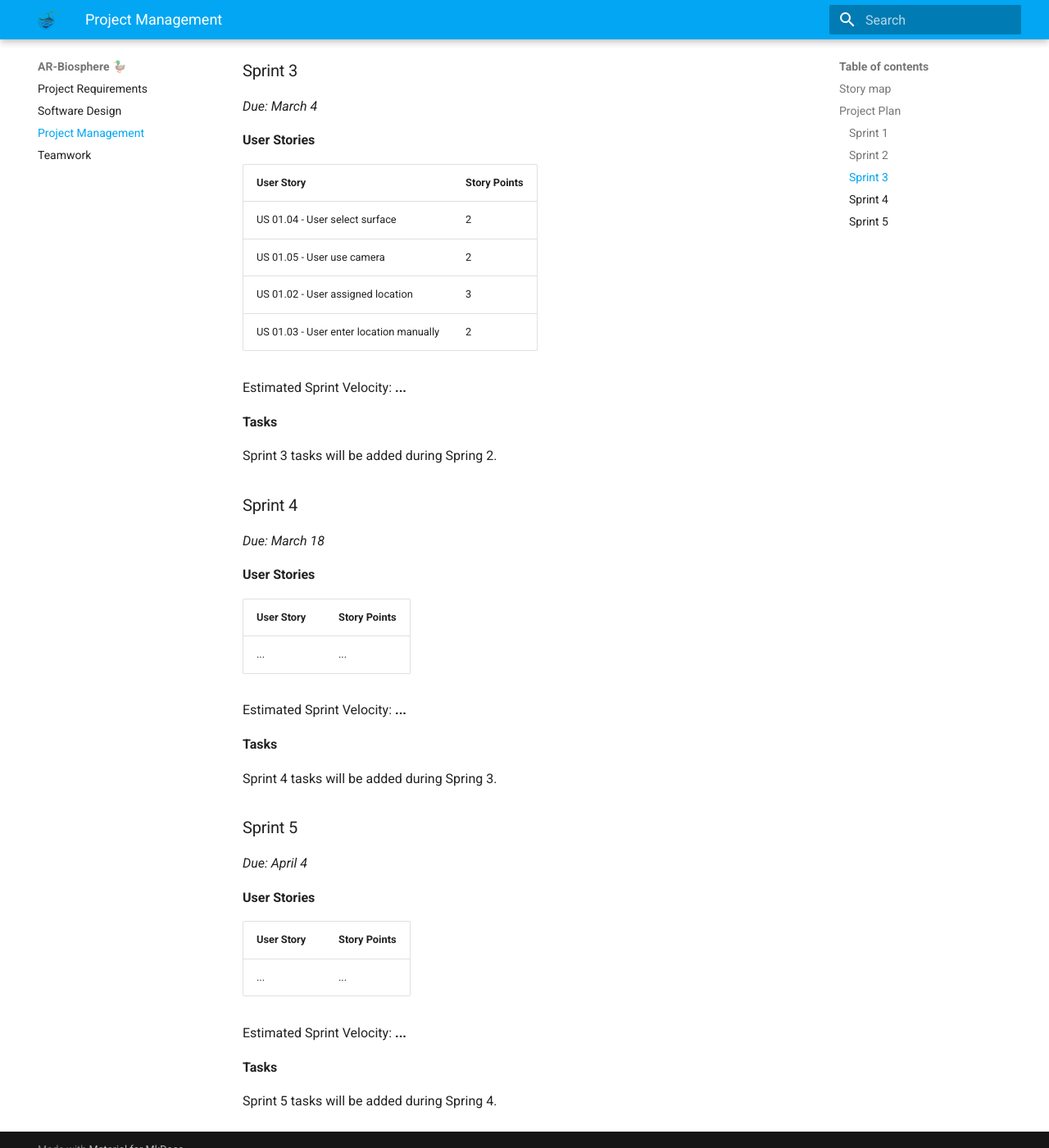
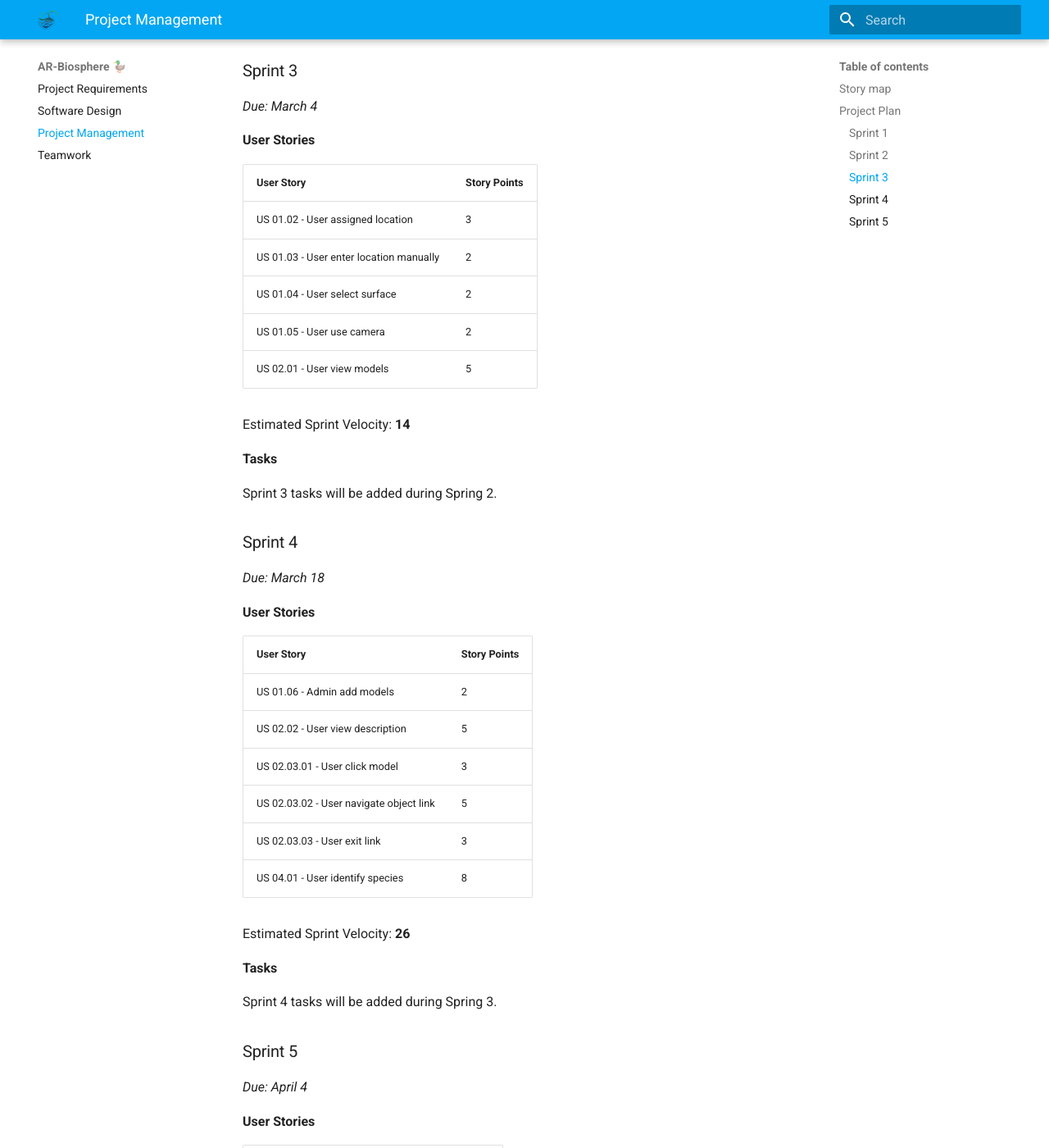
Before and after one commit to antarc0y/AR-Biosphere, an MkDocs documentation site: the page built from docblueprint/pages/management.md, in a window 1280 px wide and 1400 px high, scrolled down 2521 px. Shown: the whole window at 82% size. Built offline with MkDocs 1.6.1 and Material for MkDocs 9.7.7, drawn with Linux system fonts in a browser that asks for light colours; some of the changed text lies outside the part shown.

Commit message:
sprint velocity estimation

```diff
--- a/docblueprint/pages/management.md
+++ b/docblueprint/pages/management.md
@@ -52,13 +52,13 @@ Estimated Sprint Velocity: **9**
 
 | **User Story** | **Story Points** |
 | --------------- | ------------------- |
+| US 01.02 - User assigned location| 3 |
+| US 01.03 - User enter location manually| 2 |
 | US 01.04 - User select surface | 2 |
 | US 01.05 - User use camera | 2 |
-| US 01.02 - User assigned location| 3 |
-| US 01.03 - User enter location manually| 2 |
+| US 02.01 - User view models | 5 |
 
-
-Estimated Sprint Velocity: **...**
+Estimated Sprint Velocity: **14**
 
 **Tasks**
 
@@ -71,9 +71,14 @@ Sprint 3 tasks will be added during Spring 2.
 
 | **User Story** | **Story Points** |
 | --------------- | ------------------- |
-| ... | ... |
+| US 01.06 - Admin add models | 2 |
+| US 02.02 - User view description | 5 |
+| US 02.03.01 - User click model | 3 |
+| US 02.03.02 - User navigate object link | 5 |
+| US 02.03.03 - User exit link | 3 |
+| US 04.01 - User identify species | 8 |
 
-Estimated Sprint Velocity: **...**
+Estimated Sprint Velocity: **26**
 
 **Tasks**
 
@@ -86,9 +91,12 @@ Sprint 4 tasks will be added during Spring 3.
 
 | **User Story** | **Story Points** |
 | --------------- | ------------------- |
-| ... | ... |
+| US 03.01 - User create account | 5 |
+| US 03.02 - User login to account | 5 |
+| US 03.03 - User save object | 5 |
+| US 04.02 - User share findings | 8 |
 
-Estimated Sprint Velocity: **...**
+Estimated Sprint Velocity: **23**
 
 **Tasks**
 
```
